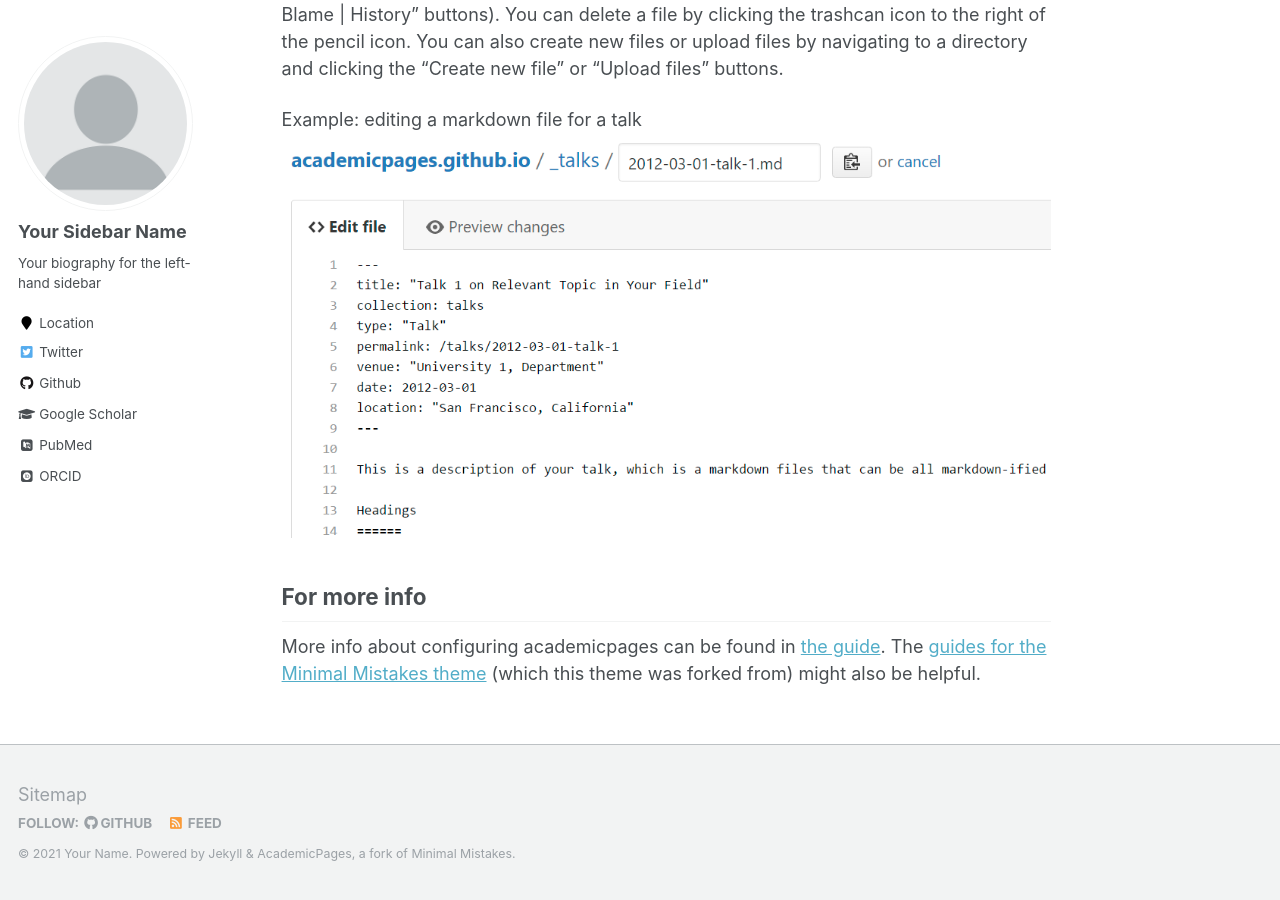
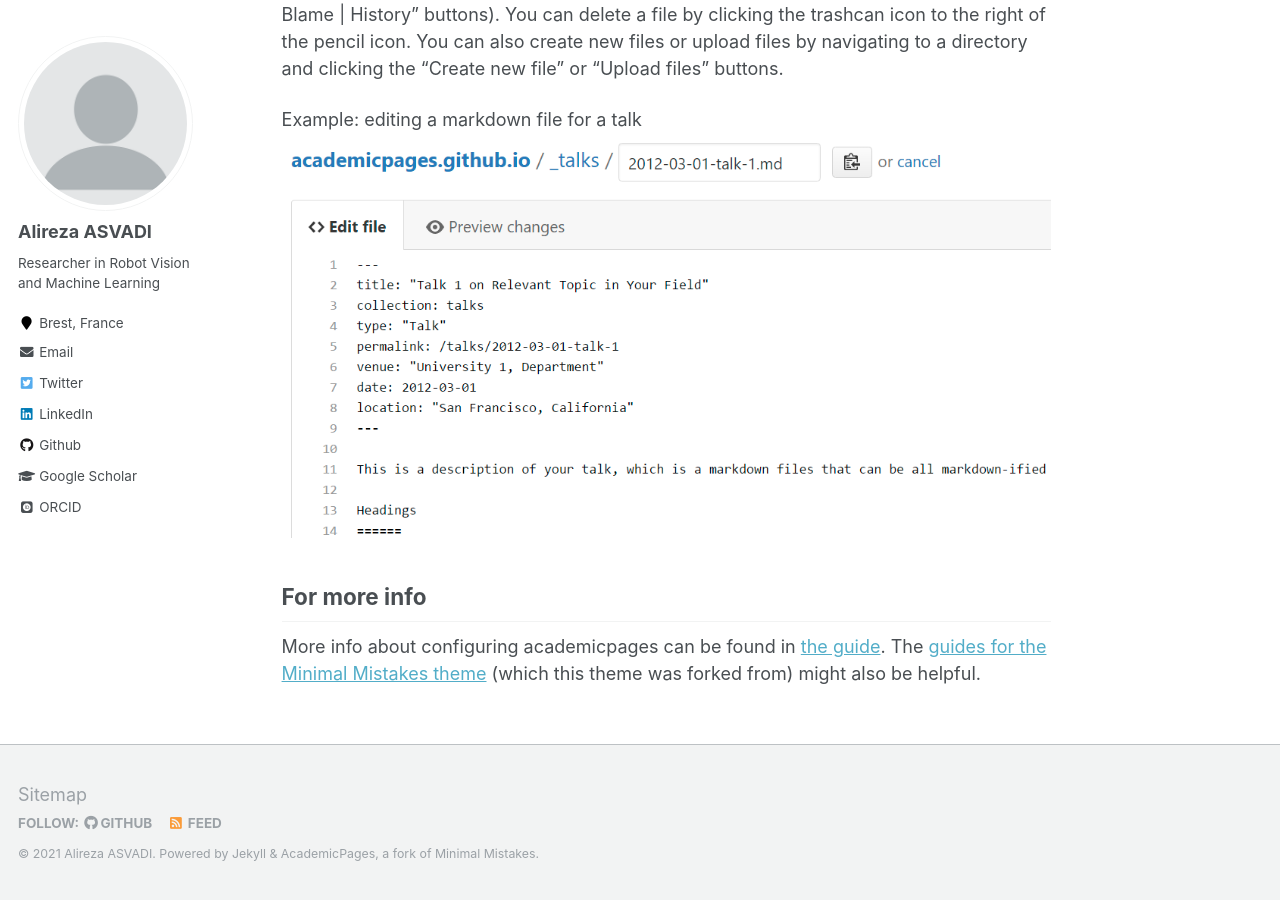
Before and after one commit to alirezaasvadi/alirezaasvadi.github.io, a Jekyll site: the page built from _pages/about.md, in a window 1280 px wide and 900 px high, scrolled down 2463 px. Built offline with Jekyll 4.4.1, drawn with Linux system fonts in a browser that asks for light colours; some web fonts are replaced.

Commit message:
Update_config

```diff
--- a/_config.yml
+++ b/_config.yml
@@ -9,8 +9,8 @@
 locale                   : "en-US"
 title                    : "Alireza ASVADI"
 title_separator          : "-"
-name                     : &name "Your Name"
-description              : &description "personal description"
+name                     : &name "Alireza ASVADI"
+description              : &description "R&D Engineer @IMTAtlantique"
 url                      : https://alirezaasvadi.github.io/ # the base hostname & protocol for your site e.g. "https://mmistakes.github.io"
 baseurl                  : "" # the subpath of your site, e.g. "/blog"
 repository               : "alirezaasvadi.github.io"
@@ -80,14 +80,14 @@ analytics:
 
 # Site Author
 author:
-  name             : "Your Sidebar Name"
+  name             : "Alireza ASVADI"
   avatar           : "profile.png"
-  bio              : "Your biography for the left-hand sidebar"
-  location         : "Location"
+  bio              : "Researcher in Robot Vision and Machine Learning"
+  location         : "Brest, France"
   employer         :
-  pubmed           : "https://www.ncbi.nlm.nih.gov/pubmed/?term=john+snow"
-  googlescholar    : "http://yourfullgooglescholarurl.com"
-  email            :
+  pubmed           :  #"https://www.ncbi.nlm.nih.gov/pubmed/?term=john+snow"
+  googlescholar    : "https://scholar.google.com/citations?user=Jyxm_lgAAAAJ&hl=en"
+  email            : "alireza.asvadi@imt-atlantique.fr"
   researchgate     :  # example: "https://www.researchgate.net/profile/yourprofile"
   uri              :
   bitbucket        :
@@ -96,20 +96,20 @@ author:
   flickr           :
   facebook         :
   foursquare       :
-  github           : "academicpages"
+  github           : "alirezaasvadi"
   google_plus      :
   keybase          :
   instagram        :
   impactstory      : #"https://profiles.impactstory.org/u/xxxx-xxxx-xxxx-xxxx"
   lastfm           :
-  linkedin         :
-  orcid            : "http://orcid.org/yourorcidurl"
+  linkedin         : "https://www.linkedin.com/in/alireza-asvadi/"
+  orcid            : "https://orcid.org/0000-0002-9645-5346"
   pinterest        :
   soundcloud       :
   stackoverflow    : # http://stackoverflow.com/users/123456/username
   steam            :
   tumblr           :
-  twitter          : "replacethistwitterhandle"
+  twitter          : "https://twitter.com/alirezaasvadi"
   vine             :
   weibo            :
   xing             :
```
